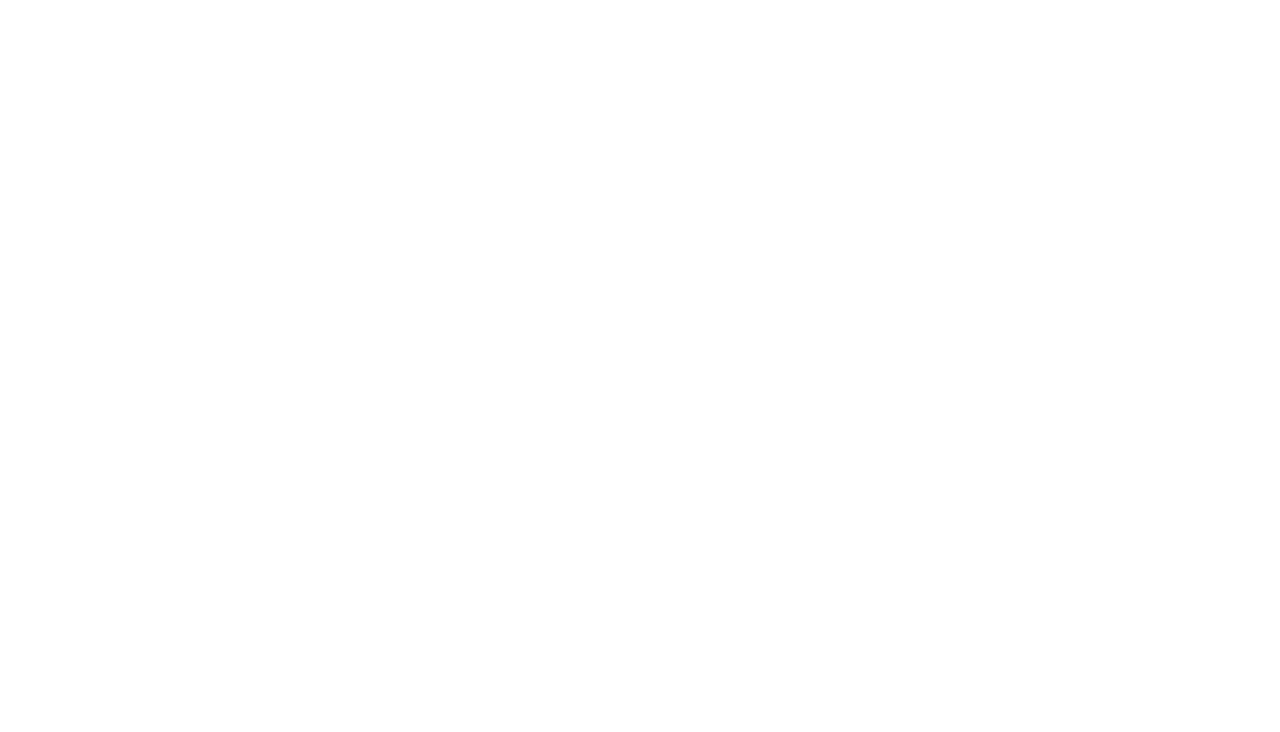
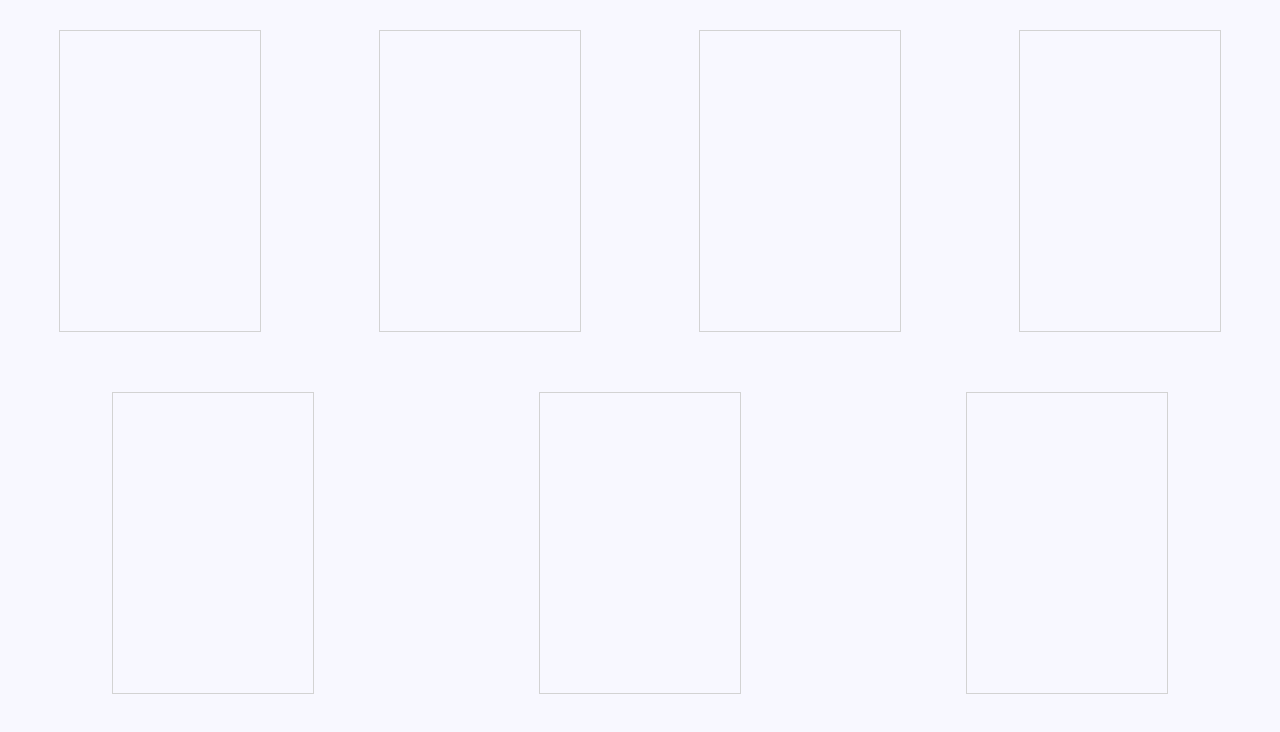
Before and after one commit to akritisehrawat/website, a React (Create React App) app: page /practice in a window 1280 px wide. Shown: the top 732 px of the page. Built offline with nearby package versions, Linux system fonts and the light colour scheme.

Commit message:
feat(website): Basic components/containers set up

```diff
--- a/src/App.js
+++ b/src/App.js
@@ -1,8 +1,8 @@
 import React, { Component, Fragment } from 'react';
-import logo from './logo.svg';
-
 import { BrowserRouter as Router, Route } from 'react-router-dom';
 import styled, { injectGlobal } from 'styled-components';
+
+import Practice from './containers/Practice';
 
 injectGlobal`
   html, body {
@@ -11,19 +11,17 @@
 
     border: 0;
     margin: 0;
+
+    background-color: ghostwhite;
   }
 `;
-
-const a = () => <div>a</div>;
-const b = () => <div>b</div>;
 
 class App extends Component {
   render() {
     return (
       <Router>
         <Fragment>
-          <Route path="/a" component={a} />
-          <Route path="/b" component={b} />
+          <Route path="/practice" component={Practice} />
         </Fragment>
       </Router>
     );
--- /dev/null
+++ b/src/components/Card.js
@@ -0,0 +1,24 @@
+import React from 'react';
+import styled from 'styled-components';
+import { cardWidth, largeMargin } from '../util/constants';
+
+const Container = styled.div`
+  border: 0.5px solid lightgray;
+  min-width: ${cardWidth}px;
+  min-height: 300px;
+
+  margin: ${largeMargin}px;
+
+  :hover {
+    cursor: pointer;
+    border-color: gray;
+  }
+`;
+
+const Card = () => (
+  <Container>
+
+  </Container>
+);
+
+export default Card;
--- /dev/null
+++ b/src/containers/Practice.js
@@ -0,0 +1,28 @@
+import React from 'react';
+import styled from 'styled-components';
+
+import Card from '../components/Card';
+
+const Container = styled.div`
+  display: flex;
+  align-items: center;
+  justify-content: space-around;
+  flex-wrap: wrap;
+
+  width: 100%;
+  height: 100%;
+`;
+
+const Practice = () => (
+  <Container>
+    <Card />
+    <Card />
+    <Card />
+    <Card />
+    <Card />
+    <Card />
+    <Card />
+  </Container>
+);
+
+export default Practice;
--- /dev/null
+++ b/src/util/constants.js
@@ -0,0 +1,10 @@
+export const smallMargin = 10;
+export const baseMargin = 20;
+export const largeMargin = 30;
+
+export const screenWidth = window.screen.width;
+export const maxBoxesPerRow = 4;
+export const cardWidth = Math.round(screenWidth / maxBoxesPerRow);
+
+export const isMobile = screenWidth < 768; // use a robust library for this.
+export const isTablet = screenWidth < 1280;
```
